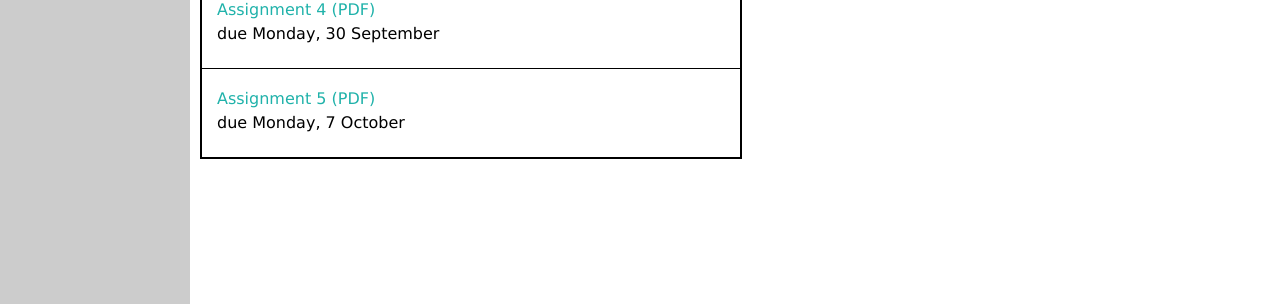
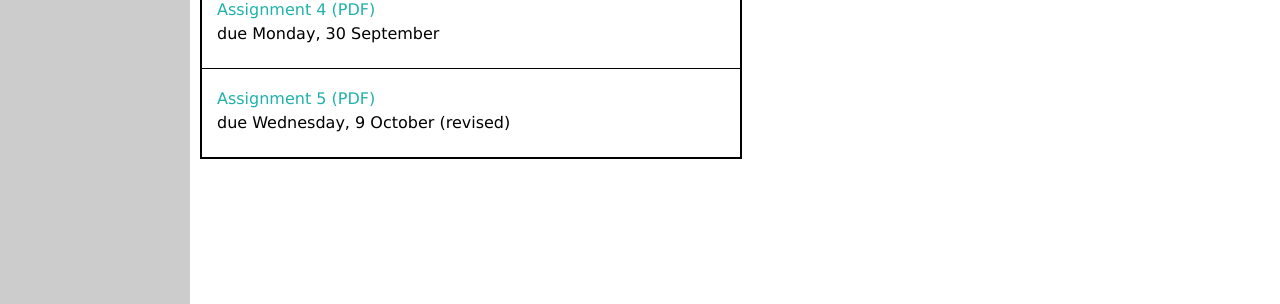
Before and after one commit to bueler/numerical, a Jekyll site: the page built from homework.md, in a window 1280 px wide. Shown: the part 593-897 px from the top of the page. Built offline with Jekyll 4.4.1, drawn with Linux system fonts in a browser that asks for light colours.

Commit message:
delay due date on A5 till Wed

```diff
--- a/_data/homework.yml
+++ b/_data/homework.yml
@@ -16,5 +16,5 @@ homework:
   due: Monday, 30 September
   blank: A4.pdf
 - name: Assignment 5
-  due: Monday, 7 October
+  due: Wednesday, 9 October (revised)
   blank: A5.pdf
```
Also changed, not shown: 4 other files.
